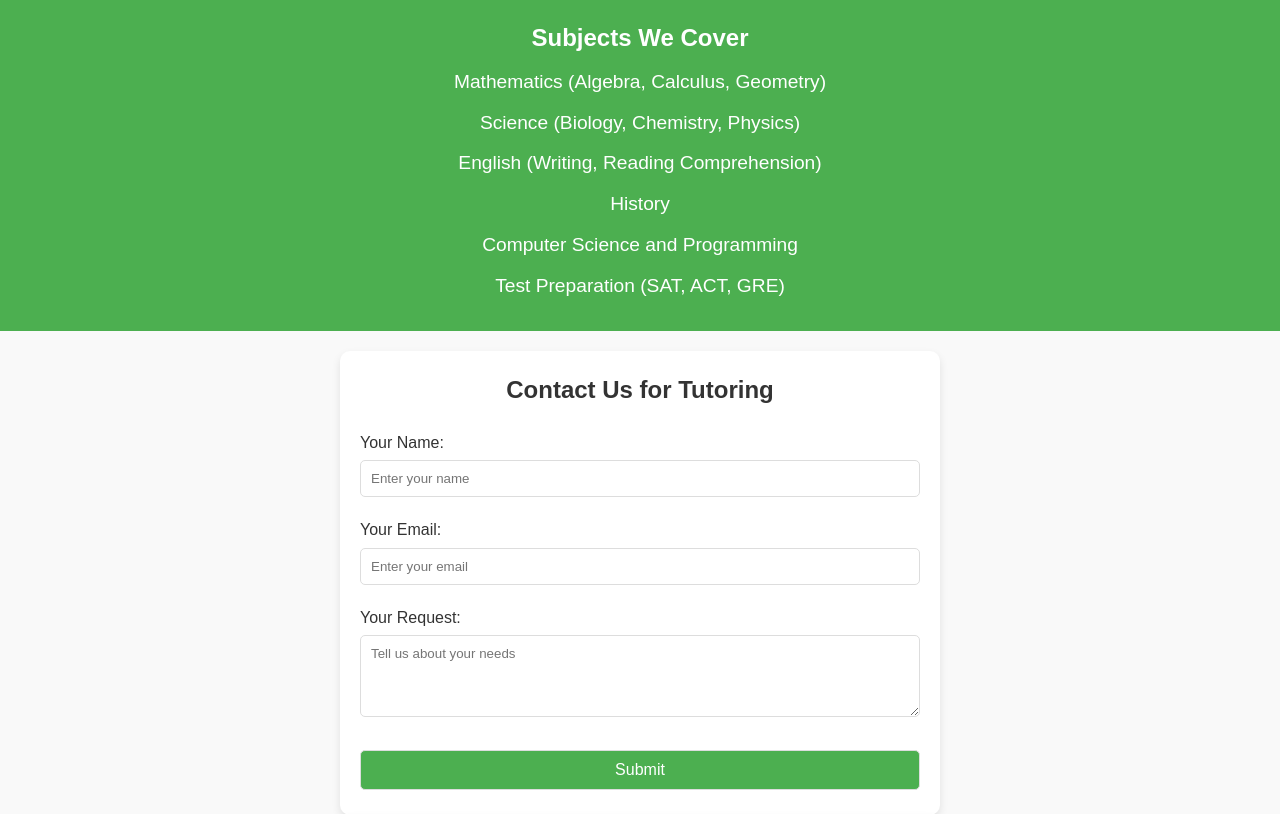
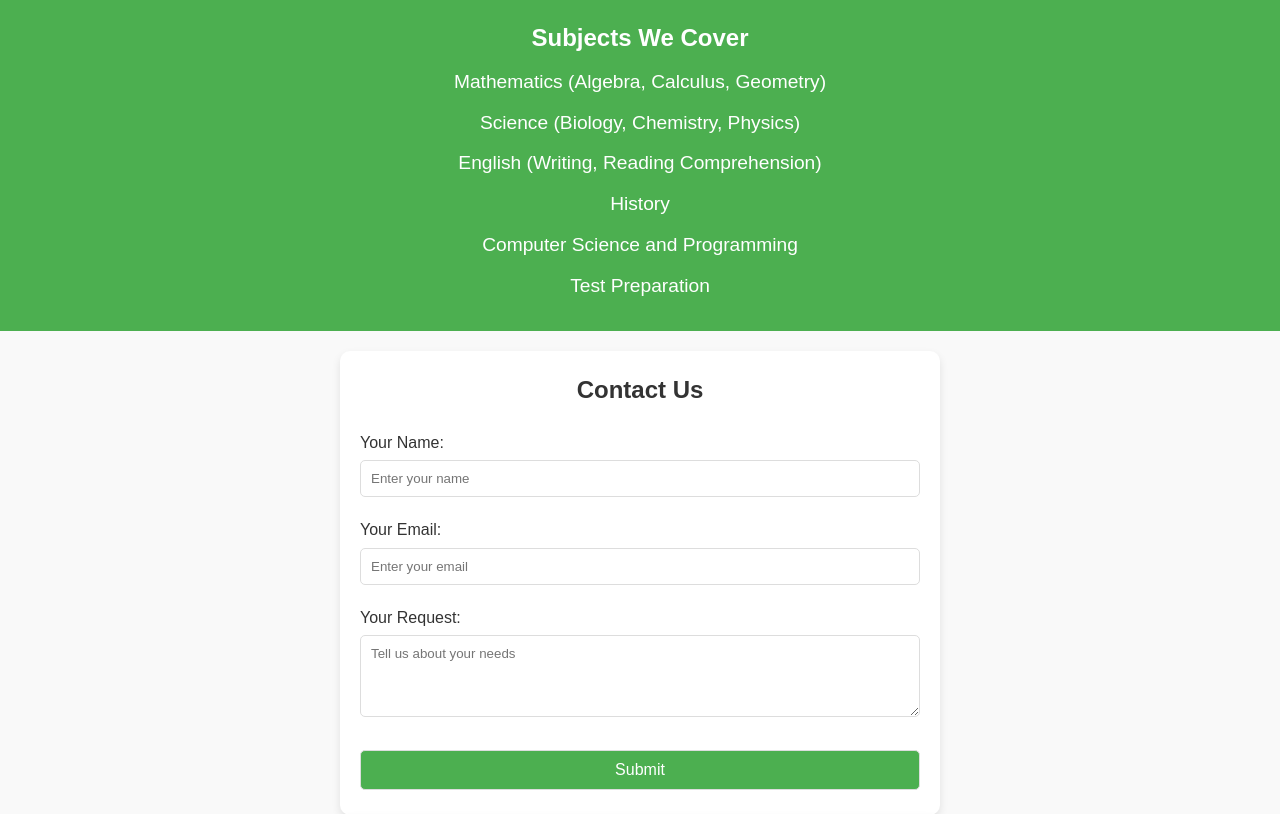
Before and after one commit to MangoEnterprize/githubcollab, a Flask app: page /tutoring in a window 1280 px wide. Shown: the part 892-1706 px from the top of the page. Run offline with Flask 3, Linux system fonts and the light colour scheme; some libraries are stand-ins or nearby versions; some web fonts are replaced.

Commit message:
commit 21

```diff
--- a/portal/templates/dashboard.html
+++ b/portal/templates/dashboard.html
@@ -232,7 +232,7 @@
         <a href="{{ url_for('scholarship_page') }}" class="box-button">
             <img src="{{ url_for('static', filename='scholarship.jpg') }}" alt="Scholarship" class="box-image">
         </a>
-        <a href="{{ url_for('scholarship_page') }}" class="box-button">
+        <a href="{{ url_for('tutoring_page') }}" class="box-button">
             <img src="{{ url_for('static', filename='tutoring.jpg') }}" alt="Tutoring" class="box-image">
         </a>
     </div>
--- a/portal/templates/tutoring.html
+++ b/portal/templates/tutoring.html
@@ -65,13 +65,13 @@
             <li>English (Writing, Reading Comprehension)</li>
             <li>History</li>
             <li>Computer Science and Programming</li>
-            <li>Test Preparation (SAT, ACT, GRE)</li>
+            <li>Test Preparation</li>
         </ul>
     </section>
 
     <!-- Contact Form Section -->
     <section class="contact-form">
-        <h2>Contact Us for Tutoring</h2>
+        <h2>Contact Us</h2>
         <form action="/submit_tutoring_request" method="POST">
             <div class="form-group">
                 <label for="name">Your Name:</label>
@@ -109,6 +109,8 @@
                     <option value="3">3 people</option>
                     <option value="4">4 people</option>
                 </select>
+                <label for="tutor">Subject</label>
+                <select id=""""
             </div>
             <button type="submit">Reserve</button>
         </form>
```
